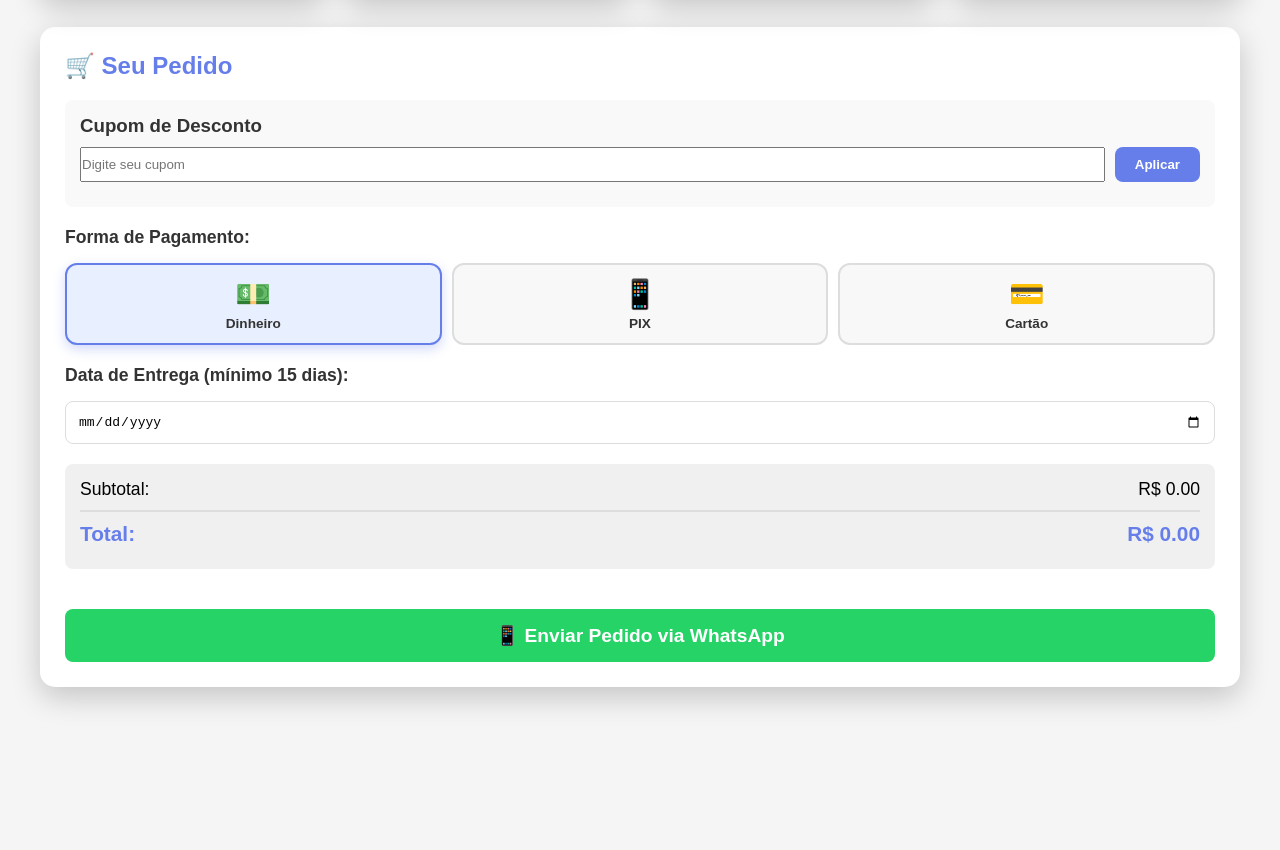
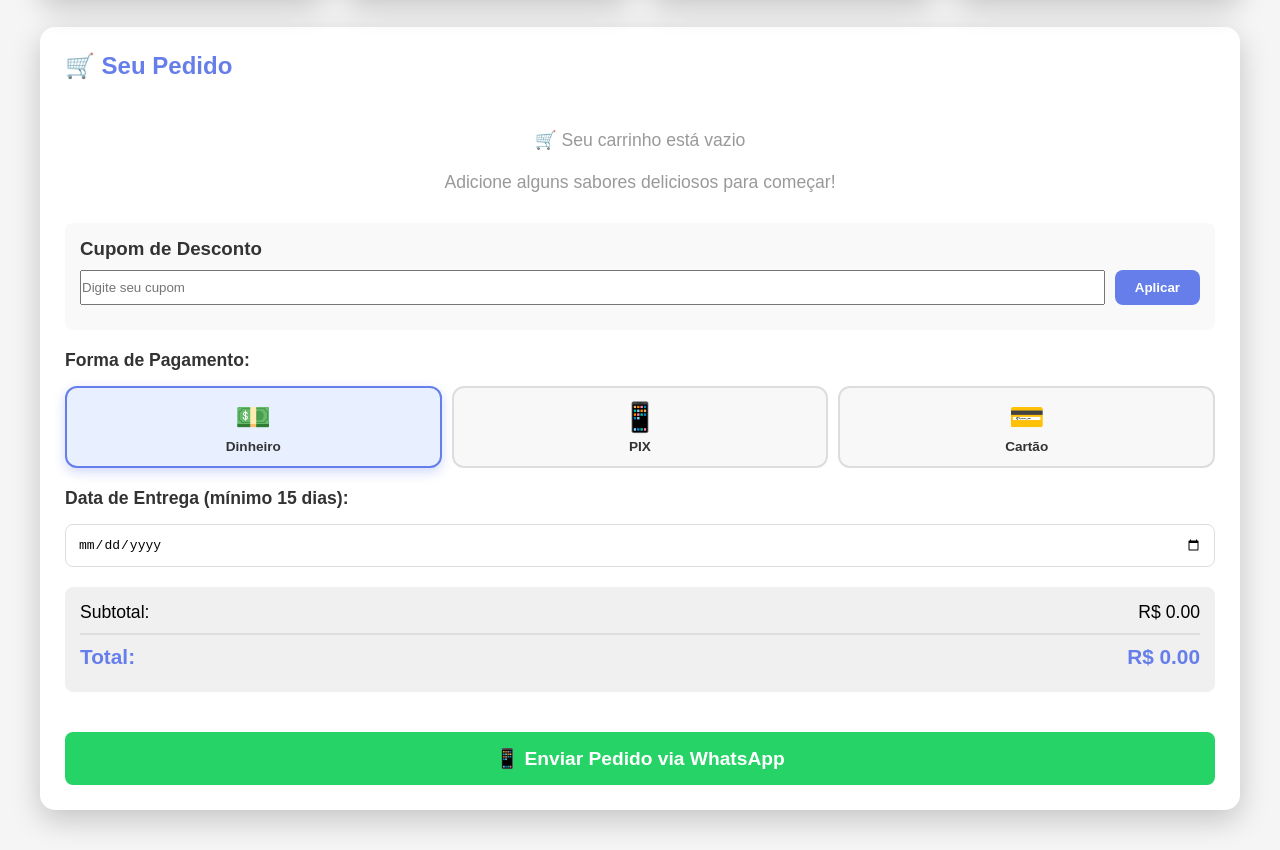
Before and after one commit to raphaelcandido43/Sweettaste, a website: page index.html in a window 1280 px wide. Shown: the part 1348-2198 px from the top of the page. Before the commit the page ends 2075 px from the top, so only its background shows below. Drawn offline with Linux system fonts and the light colour scheme.

Commit message:
Add files via upload

```diff
--- a/index.html
+++ b/index.html
@@ -1139,6 +1139,7 @@
         setMinDeliveryDate();
         renderizarProdutos();
         selecionarPagamento('Dinheiro');
+        atualizarCarrinho();
     </script>
 </body>
 </html>
```
